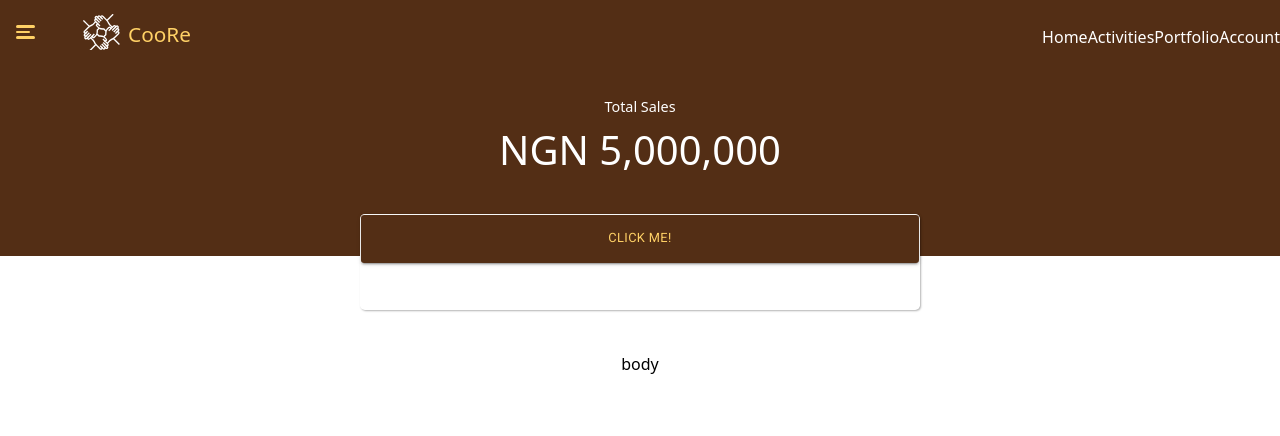
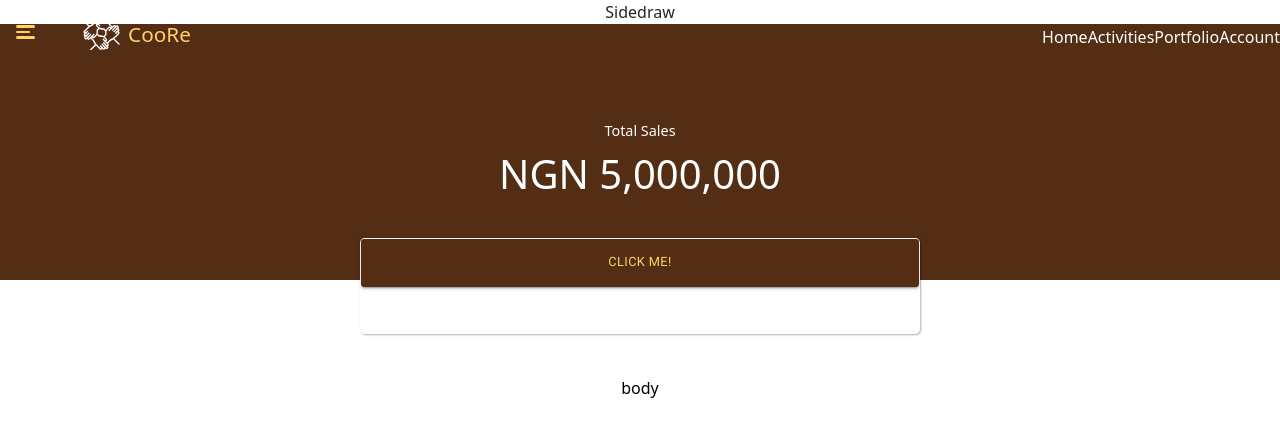
Before and after one commit to johnsonmercyi/corp-remit-ui, a React (Create React App) app: page / in a window 1280 px wide. Shown: the top 436 px of the page. Built offline with nearby package versions, Linux system fonts and the light colour scheme; sample sign-in values are in the browser's storage.

Commit message:
Desktop sidedraw positioned

```diff
--- a/src/containers/Layout/Layout.jsx
+++ b/src/containers/Layout/Layout.jsx
@@ -1,6 +1,7 @@
 import React, { Component } from 'react';
 import { Route, Switch, withRouter } from 'react-router-dom';
 import Dashboard from '../../components/Dashboard/Dashboard';
+import DesktopSidedraw from '../../components/Sidedraw/Desktop/DesktopSidedraw';
 import Toolbar from '../../components/UI/Toolbar/Toolbar';
 import { Header, Main } from '../HtmlBodyParts/HtmlBodyParts';
 import style from './Layout.module.css';
@@ -96,6 +97,7 @@ class Layout extends Component {
                     </Header>
 
                     <Main>
+                        <DesktopSidedraw />
                         <Switch>
 
                             {/* Dashboard Component*/}
```
